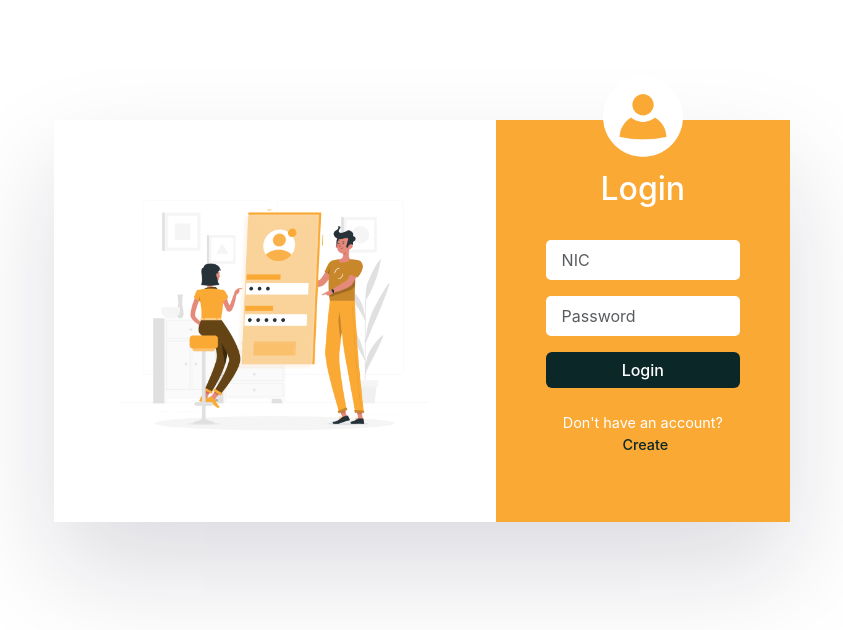
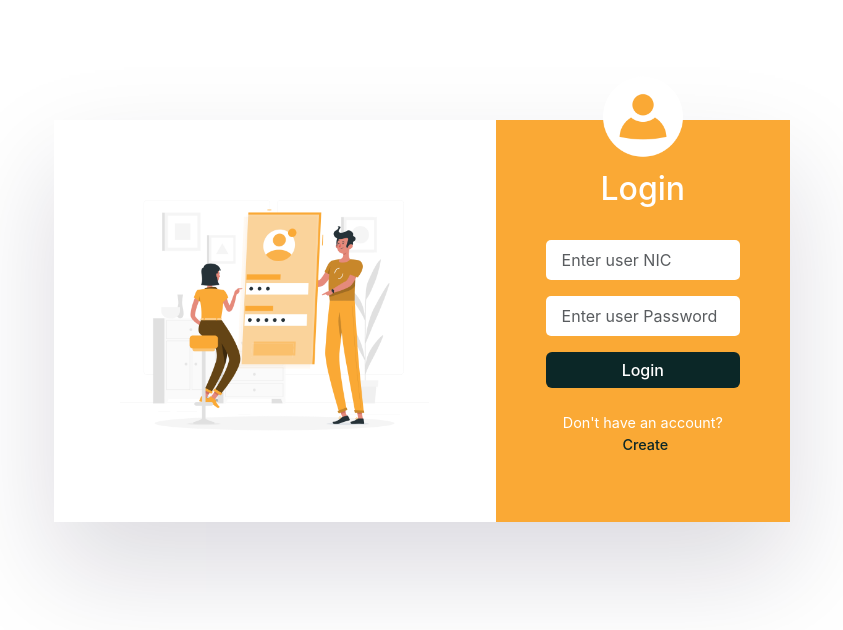
Before and after one commit to Chanuth10/eap_ticket_rservation_system_web_app, a React (Create React App) app: page /login in a window 1280 px wide. Shown: the top 630 px of the page, without its empty margins (218-1061 px from the left). Built offline with nearby package versions, Linux system fonts and the light colour scheme; a web font is replaced by a local one.

Commit message:
login api create

```diff
--- a/src/actions/userAction.js
+++ b/src/actions/userAction.js
@@ -6,26 +6,27 @@ import {
   LOGIN_FAIL,
   LOGIN_REQUEST,
   LOGIN_SUCCESS,
+  LOAD_USER_FAIL,
   REGISTER_USER_FAIL,
   REGISTER_USER_REQUEST,
   REGISTER_USER_SUCCESS,
 } from "../constans/userContants";
 
 // Login
-export const login = (email, password) => async (dispatch) => {
+export const login = (NIC, password) => async (dispatch) => {
   try {
     dispatch({ type: LOGIN_REQUEST });
 
     const config = { headers: { "Content-Type": "application/json" } };
 
     const { data } = await axios.post(
-      `/api/v2/login`,
-      { email, password },
+      `/api/Authentication`,
+      { NIC, password },
       config
     );
-    dispatch({ type: LOGIN_SUCCESS, payload: data.user });
+    dispatch({ type: LOGIN_SUCCESS, payload: data });
   } catch (error) {
-    dispatch({ type: LOGIN_FAIL, payload: error.response.data.message });
+    dispatch({ type: LOGIN_FAIL, payload: error.response });
   }
 };
 
--- a/src/features/auth/components/Login.js
+++ b/src/features/auth/components/Login.js
@@ -1,12 +1,24 @@
-import React from 'react'
+import React, {useEffect, useRef, useState}from 'react'
 import { Button, Container, Row, Col, Form } from 'react-bootstrap'
 import { Link } from 'react-router-dom';
+import { useDispatch, useSelector } from "react-redux";
+import { clearErrors, login } from "../../../actions/userAction";
 import './login.css'
 
 import loginImg from '../../../assets/images/login.png'
 import userIcon from '../../../assets/images/user.png'
 
 const Login = () => {
+  const dispatch = useDispatch();
+
+  const [loginNIC, setLoginNIC] = useState("");
+  const [loginPassword, setLoginPassword] = useState("");
+
+  const loginSubmit = (e) => {
+    e.preventDefault();
+    dispatch(login(loginNIC, loginPassword));
+  };
+
   return (
     <Container>
       <Row>
@@ -21,12 +33,12 @@ const Login = () => {
               </div>
               <h2>Login</h2>
 
-              <Form>
+              <Form onSubmit={loginSubmit}>
                 <Form.Group className="mb-3" controlId="exampleForm.ControlInput1">
-                  <Form.Control type="NIC" placeholder="NIC"  />
+                  <Form.Control type="NIC" placeholder="Enter user NIC" value={loginNIC} onChange={(e)=>setLoginNIC(e.target.value)} />
                 </Form.Group>
                 <Form.Group className="mb-3" controlId="exampleForm.ControlTextarea1">
-                  <Form.Control type="password" placeholder="Password" />
+                  <Form.Control type="password" placeholder="Enter user Password" value={loginPassword} onChange={(e)=>setLoginPassword(e.target.value)} />
                 </Form.Group>
                 <Button className='btn secondary__btn auth__btn' type='submit'>Login</Button>
               </Form>
```
